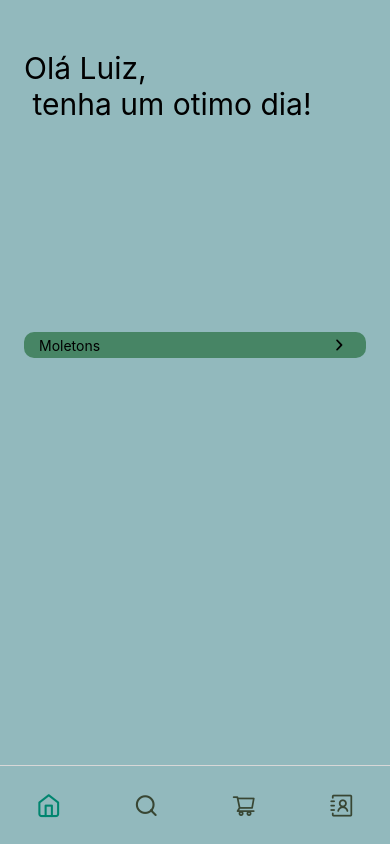
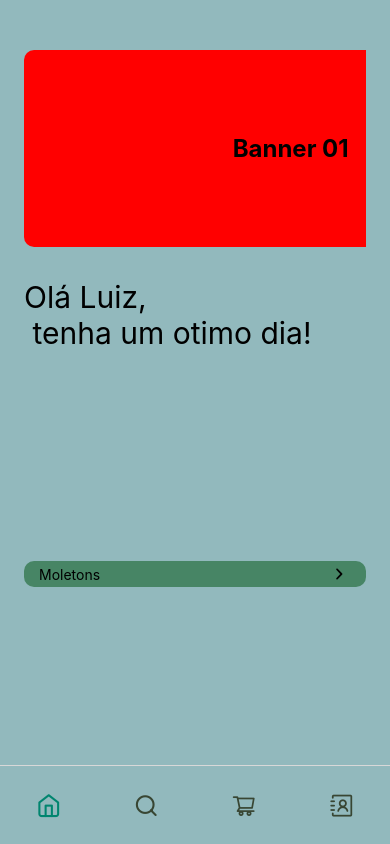
Before and after one commit to brunosllz/Dessafio_mobile, a React Native app: screen / in a window 390 px wide. Built offline with nearby package versions, Linux system fonts and the light colour scheme.

Commit message:
Implement Content Banner component

```diff
--- /dev/null
+++ b/src/components/BannerContent.tsx
@@ -0,0 +1,32 @@
+import React from 'react';
+import { Dimensions, StyleSheet, Text, View } from 'react-native';
+
+interface IBannerContentProps {
+  name: string;
+}
+
+export function BannerContent({ name }: IBannerContentProps) {
+  return (
+    <View style={styles.content} >
+      <Text style={styles.textname}>
+        {name}
+      </Text>
+    </View>
+
+  );
+}
+
+const styles = StyleSheet.create({
+  content: {
+    backgroundColor: 'red',
+    width: Dimensions.get('screen').width / 1.5,
+    marginRight: 24,
+    alignItems: 'center',
+    justifyContent: 'center',
+    borderRadius: 10
+  },
+  textname: {
+    fontSize: 24,
+    fontWeight: 'bold'
+  }
+});
--- a/src/components/Product.tsx
+++ b/src/components/Product.tsx
@@ -41,6 +41,7 @@ const styles = StyleSheet.create({
     backgroundColor: 'red',
     width: Dimensions.get('window').width / 2.5,
     height: 170,
+    borderRadius: 10
   },
   nameText: {
     fontSize: 16,
--- a/src/screens/Home/index.tsx
+++ b/src/screens/Home/index.tsx
@@ -8,7 +8,9 @@ import {
 } from 'react-native';
 import { getStatusBarHeight } from 'react-native-iphone-x-helper';
 
+import { BannerContent } from '../../components/BannerContent';
 import { Button } from '../../components/Button';
+import { bannerContents } from '../../utils/bannerContents';
 import { categories } from '../../utils/categories';
 
 export interface IProducts {
@@ -35,11 +37,21 @@ export function Home() {
 
   return (
     <View style={styles.container}>
+      <ScrollView horizontal showsHorizontalScrollIndicator={false} scrollEventThrottle={16}>
+        {
+          bannerContents.map(content => (
+            <BannerContent
+              name={content.name}
+            />
+          ))
+        }
+      </ScrollView>
+
       <Text style={styles.text}>
         Olá Luiz,{'\n'} tenha um otimo dia!
       </Text>
 
-      <ScrollView showsVerticalScrollIndicator={false} >
+      <ScrollView showsVerticalScrollIndicator={false} scrollEventThrottle={16}>
         <View style={styles.wrapper_button}>
           {
             categories.map(category => (
@@ -65,7 +77,8 @@ const styles = StyleSheet.create({
   },
   text: {
     color: '#000',
-    fontSize: 30
+    fontSize: 30,
+    marginTop: 32
   },
   wrapper_button: {
     marginTop: 210,
--- a/src/screens/ProductDetails/index.tsx
+++ b/src/screens/ProductDetails/index.tsx
@@ -20,7 +20,6 @@ interface IParams {
     price: string;
   }
 }
-
 
 export function ProductDetails() {
   const route = useRoute();
--- /dev/null
+++ b/src/utils/bannerContents.ts
@@ -0,0 +1,14 @@
+export const bannerContents = [
+  {
+    id: '1',
+    name: 'Banner 01'
+  },
+  {
+    id: '2',
+    name: 'Banner 02'
+  },
+  {
+    id: '3',
+    name: 'Banner 03'
+  }
+]
```
